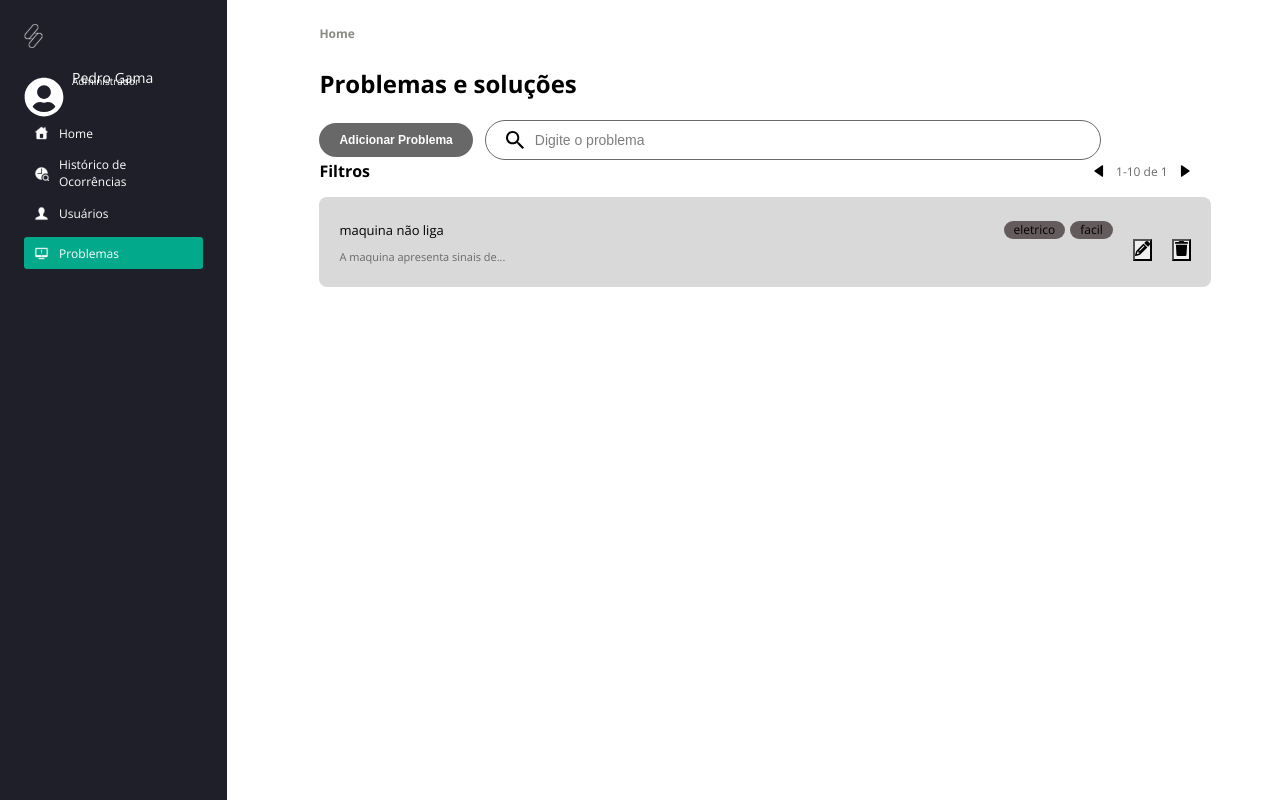
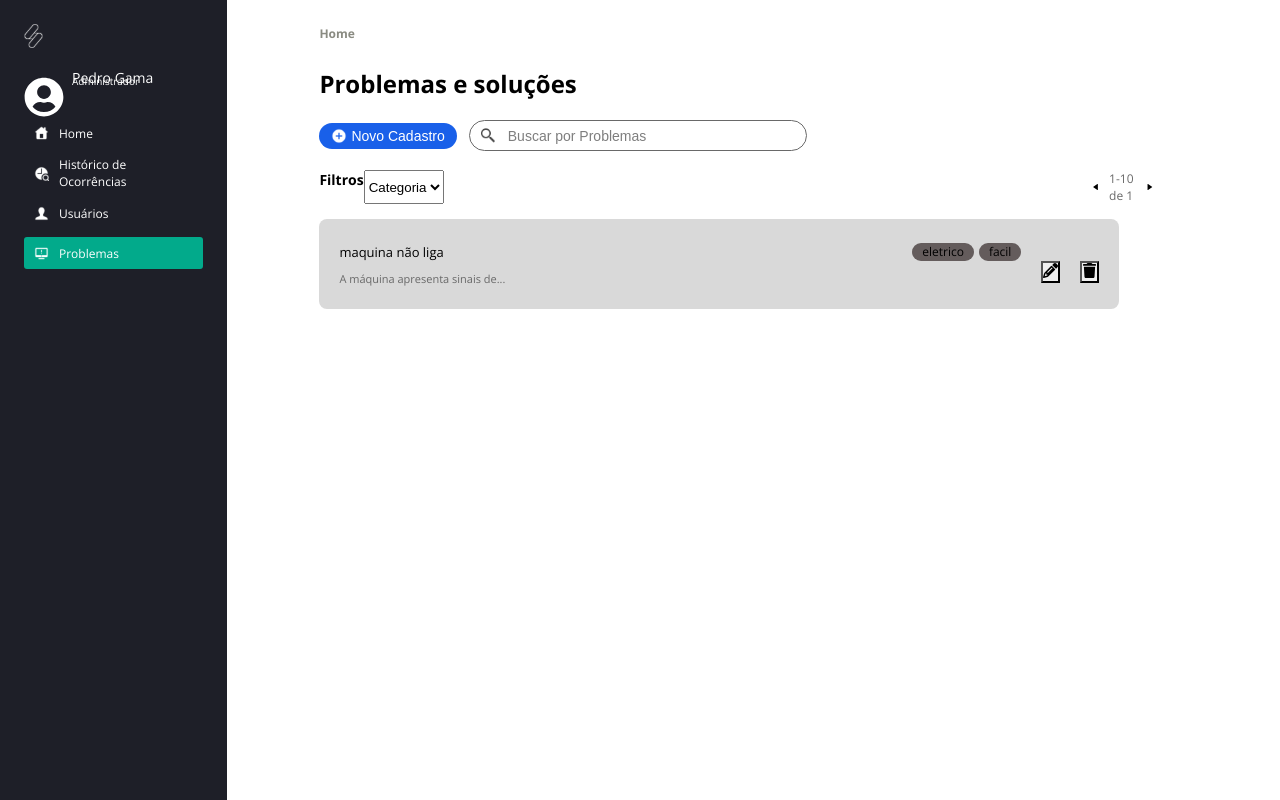
Before and after one commit to gabrielrejtman/EasyHelp, a React (Vite) app: page /problems in a window 1280 px wide. Built offline with nearby package versions, Linux system fonts and the light colour scheme.

Commit message:
tela problemas em andamento

```diff
--- a/src/pages/administrador/Problems/Problems.tsx
+++ b/src/pages/administrador/Problems/Problems.tsx
@@ -1,12 +1,13 @@
 import React, { useEffect, useState } from 'react'
 import { Page, Path, Title } from '../../../components/GlobalComponents.style'
 import { FaPencil, FaTrash} from 'react-icons/fa6'
-import { IoMdSearch } from 'react-icons/io'
 import { BiSolidLeftArrow, BiSolidRightArrow } from 'react-icons/bi'
 import axios from 'axios'
 import { useNavigate } from 'react-router-dom'
 import styled from 'styled-components'
-import './problems.css'
+import add from '../../../assets/icons/Add.svg'
+import searchIcon from '../../../assets/icons/Search.svg'
+import './styles.css'
 
 const Button = styled.button`
   outline: none;
@@ -58,12 +59,6 @@ interface Problem {
         </div>
     )
 
-    const ProblemsList: React.FC<{ problems: Problem[] }> = ({ problems }) => (
-        <div className="problemsList">
-            <ul>{problems.map(renderProblemCard)}</ul>
-        </div>
-    );
-
     const ProblemsPagination: React.FC<{ totalItems: number }> = ({ totalItems }) => (
         <div className="btn-pages">
             <BiSolidLeftArrow size={14} />
@@ -80,7 +75,7 @@ const Problems: React.FC = () => {
         titulo: 'maquina não liga',
         categoria: 'eletrico',
         dificuldade: 'facil',
-        descricao: 'A maquina apresenta sinais de...'}
+        descricao: 'A máquina apresenta sinais de...'}
     ]);
 
     const [search, setSearch] = useState<string>('');
@@ -111,26 +106,37 @@ const Problems: React.FC = () => {
                     {/*Add Problem*/}
                     <div>
                         <button className="btn-add-problem" onClick={handleAddProblem}>
-                            Adicionar Problema
+                            <div className='itens-btn-add'>
+                                <img src={add}/>
+                                <p className='btn-text'>Novo Cadastro</p>
+                            </div>
                         </button>
                     </div>
                     {/*Search Bar*/}
                     <div className="containerInput">
 
                         <button className="buttonSearch">
-                            <IoMdSearch size={24} color="#000" />
+                            <img src={searchIcon}/>
                         </button>
-                        <input type="text" placeholder="Digite o problema" maxLength={200} />
+                        <input type="text" placeholder="Buscar por Problemas" maxLength={200} />
                     </div>
 
                 </div>
                 <div className="subhead-container">
-                        <h4>Filtros</h4>
-
+                    <div className='filter-container'>
+                        <h4 className='filters-text'>Filtros</h4>
+                        <select className='select-filter'>
+                            <option value="categoria">Categoria</option>
+                            <option value="dificuldade"></option>
+                        </select>
+                    </div>
                         <ProblemsPagination totalItems={totalItems} />
                 </div>
 
-                <ProblemsList problems={problems} />
+                <div className="problemsList">
+                    <ul>{problems.map(renderProblemCard)}</ul>
+                </div>
+
             </div>
         </Page>
     );
--- a/src/pages/administrador/Problems/problems.css
+++ b/src/pages/administrador/Problems/styles.css
@@ -2,31 +2,45 @@
     display: flex;
     align-items: center;
     margin: auto;
-    padding: 0px 110px 0 0;
+    padding: 23px 110px 0 0;
 }
+
 .subhead-container {
     display: flex;
+    padding-top: 19px;
+}
+
+.filters-text{
+    font-size: 14px;
+}
+
+.filter-container{
+    display: flex;
+}
+
+.select-filter{
+
 }
 
 .btn-add-problem{
     margin-right: 12px;
-    background-color: #686868;
+    background-color: #1960E9;
     border-radius: 22px;
     border: none;
     outline: none;
     cursor: pointer;
-    font-size: 12px;
-    font-weight:bold;
+    font-size: 14px;
+    font-weight: normal;
     color: white;
-    padding: 10px 20px;
+    padding: 5px 12px;
 }
 
 .containerInput {
-    padding: 7px;
+    padding: 6px;
     display: flex;
     border-radius: 20px;
     border: 1px solid hsl(0, 0%, 41%);
-    width: 600px;
+    width: 324px;
     align-self: center;
 }
 
@@ -60,7 +74,6 @@
 }
 
 .buttonSearch {
-    margin-left: 10px;
     background-color: transparent;
     border: 0;
     display: flex;
@@ -138,3 +151,11 @@
     display: flex;
     align-items: center;
 }
+
+.itens-btn-add{
+    display: flex;
+}
+
+.btn-text{
+    padding-left: 4px;
+}
```
Also changed, not shown: src/assets/icons/Add.svg (added), src/assets/icons/Search.svg (added).
